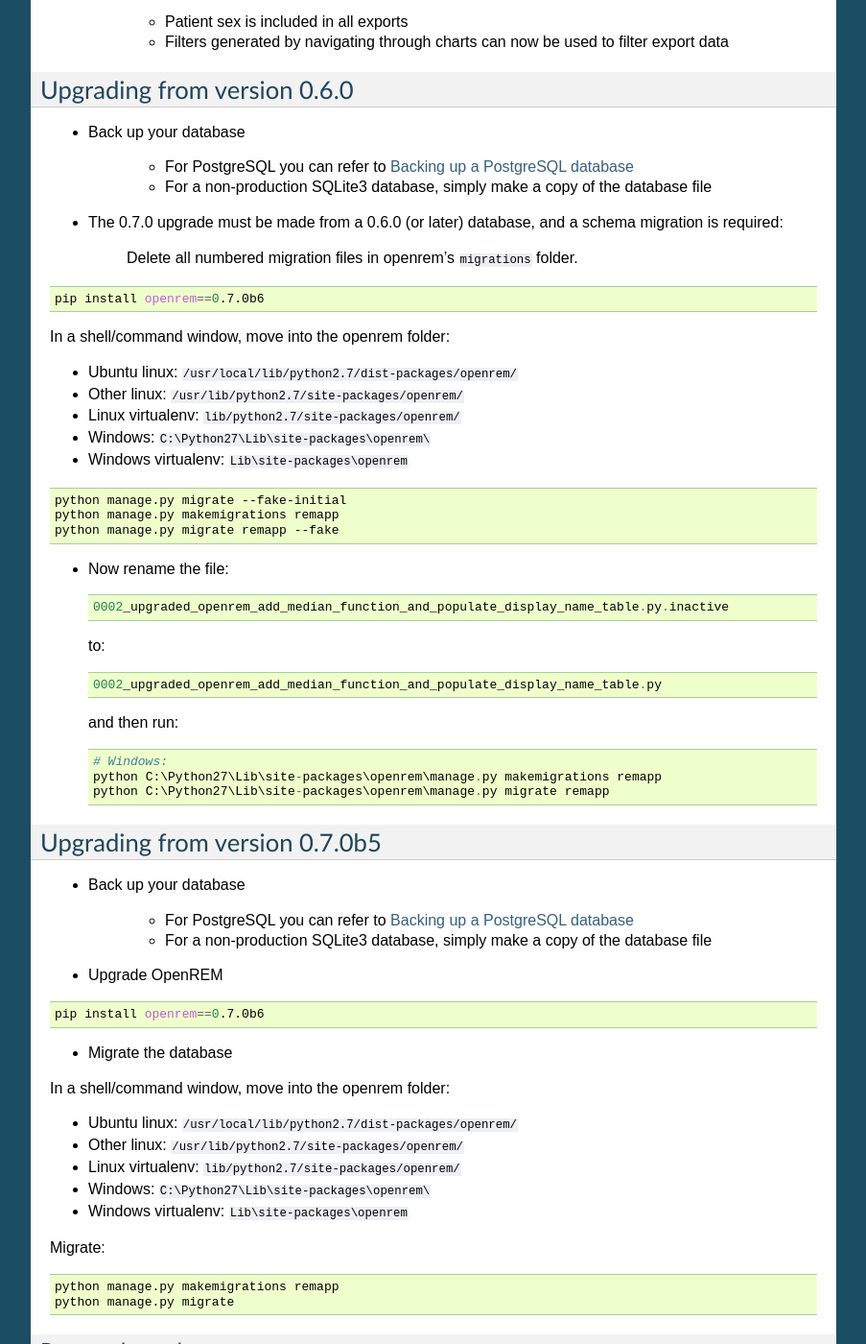
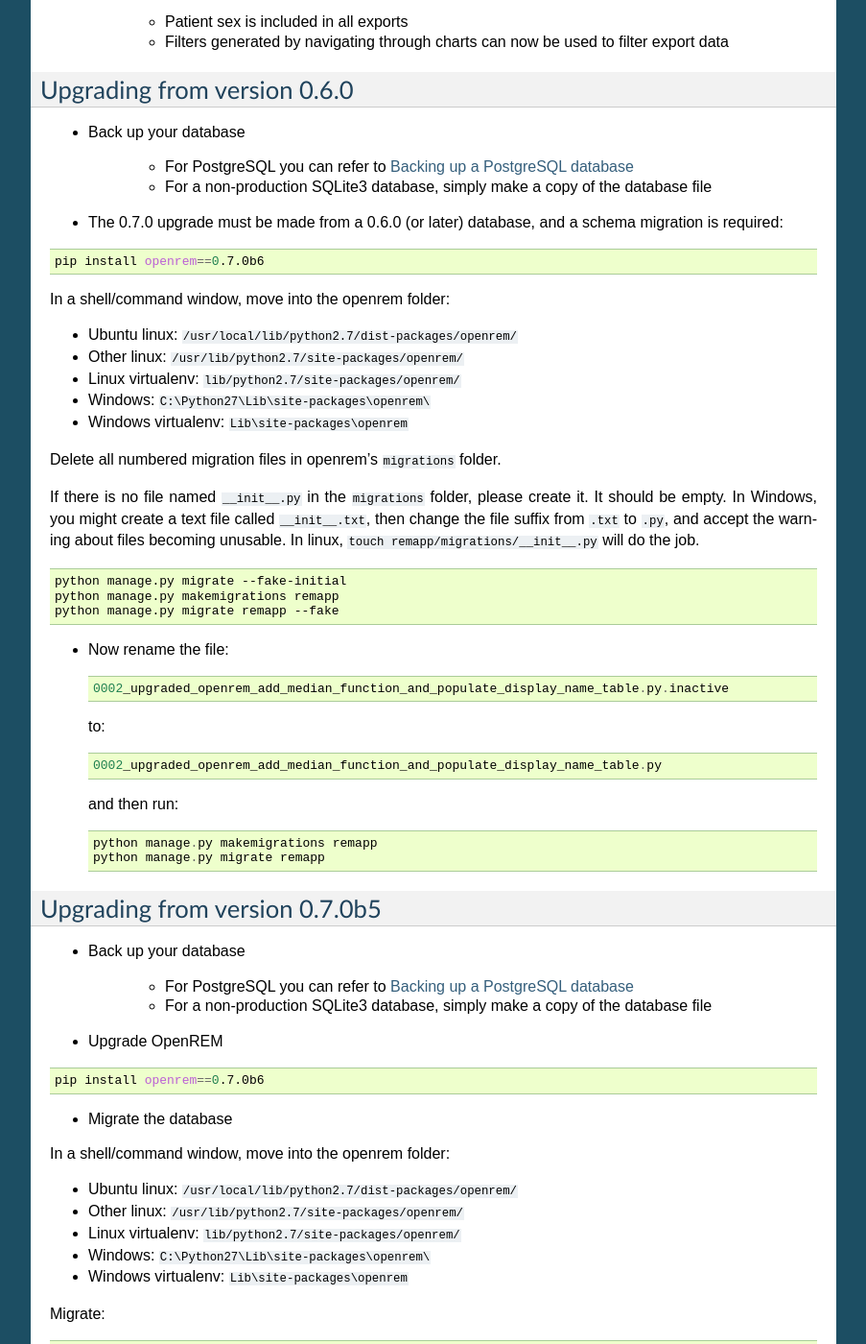
Before and after one commit to ckswilliams/modOpenREM, a Sphinx documentation site: the page built from docs/release-0.7.0.rst, in a window 1280 px wide and 1400 px high, scrolled down 794 px. Shown: the whole window at 96% size, without its empty margins (198-1101 px from the left). Built offline with Sphinx 7.4.7, drawn with Linux system fonts in a browser that asks for light colours.

Commit message:
Improving the upgrade instructions

```diff
--- a/docs/release-0.7.0.rst
+++ b/docs/release-0.7.0.rst
@@ -50,8 +50,6 @@
 
 * The 0.7.0 upgrade must be made from a 0.6.0 (or later) database, and a schema migration is required:
 
-    Delete all numbered migration files in openrem's ``migrations`` folder.
-
 .. sourcecode:: bash
 
     pip install openrem==0.7.0b6
@@ -63,6 +61,12 @@
 * Linux virtualenv: ``lib/python2.7/site-packages/openrem/``
 * Windows: ``C:\Python27\Lib\site-packages\openrem\``
 * Windows virtualenv: ``Lib\site-packages\openrem``
+
+Delete all numbered migration files in openrem's ``migrations`` folder.
+
+If there is no file named ``__init__.py`` in the ``migrations`` folder, please create it. It should be empty. In Windows,
+you might create a text file called ``__init__.txt``, then change the file suffix from ``.txt`` to ``.py``, and accept
+the warning about files becoming unusable. In linux, ``touch remapp/migrations/__init__.py`` will do the job.
 
 .. sourcecode:: bash
 
@@ -80,9 +84,8 @@
 
   and then run::
 
-    # Windows:
-    python C:\Python27\Lib\site-packages\openrem\manage.py makemigrations remapp
-    python C:\Python27\Lib\site-packages\openrem\manage.py migrate remapp
+    python manage.py makemigrations remapp
+    python manage.py migrate remapp
 
 
 ******************************
```
